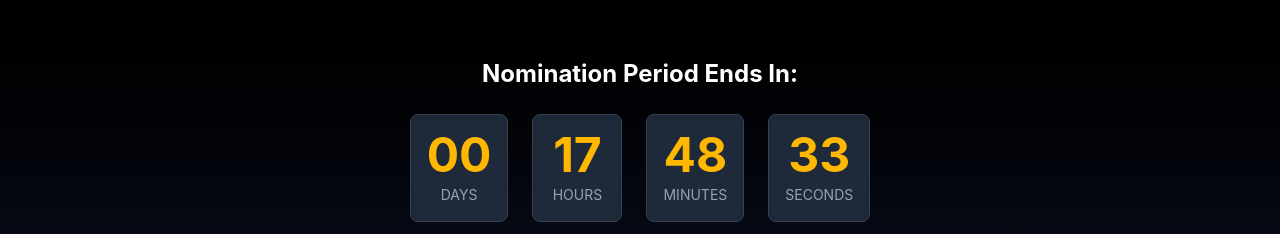
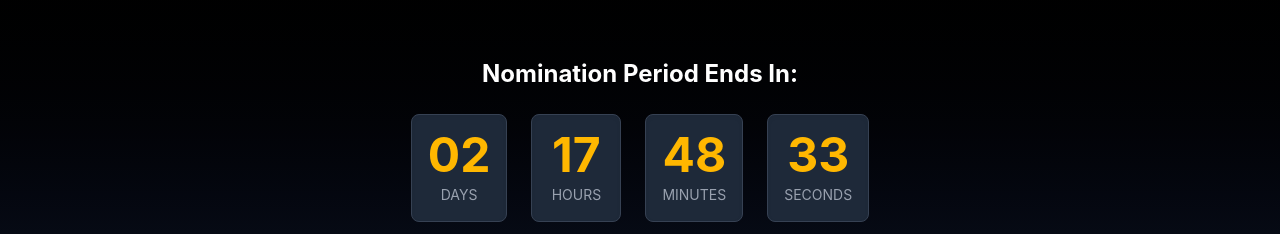
Before and after one commit to Yuvraj-cyborg/OTV-vote, a React (Vite) app in the folder frontend/: page / in a window 1280 px wide. Shown: the part 900-1134 px from the top of the page. Built offline with nearby package versions, Linux system fonts and the light colour scheme; no server answers.

Commit message:
time-update

```diff
--- a/frontend/src/pages/Landing.jsx
+++ b/frontend/src/pages/Landing.jsx
@@ -159,7 +159,7 @@ export default function Landing() {
             <h3 className="text-xl md:text-2xl font-bold text-white mb-6">
               Nomination Period Ends In:
             </h3>
-            <CountdownTimer targetDate="2025-04-16T23:59:59" />
+            <CountdownTimer targetDate="2025-04-18T23:59:59" />
           </div>
         </section>
       )}
```
